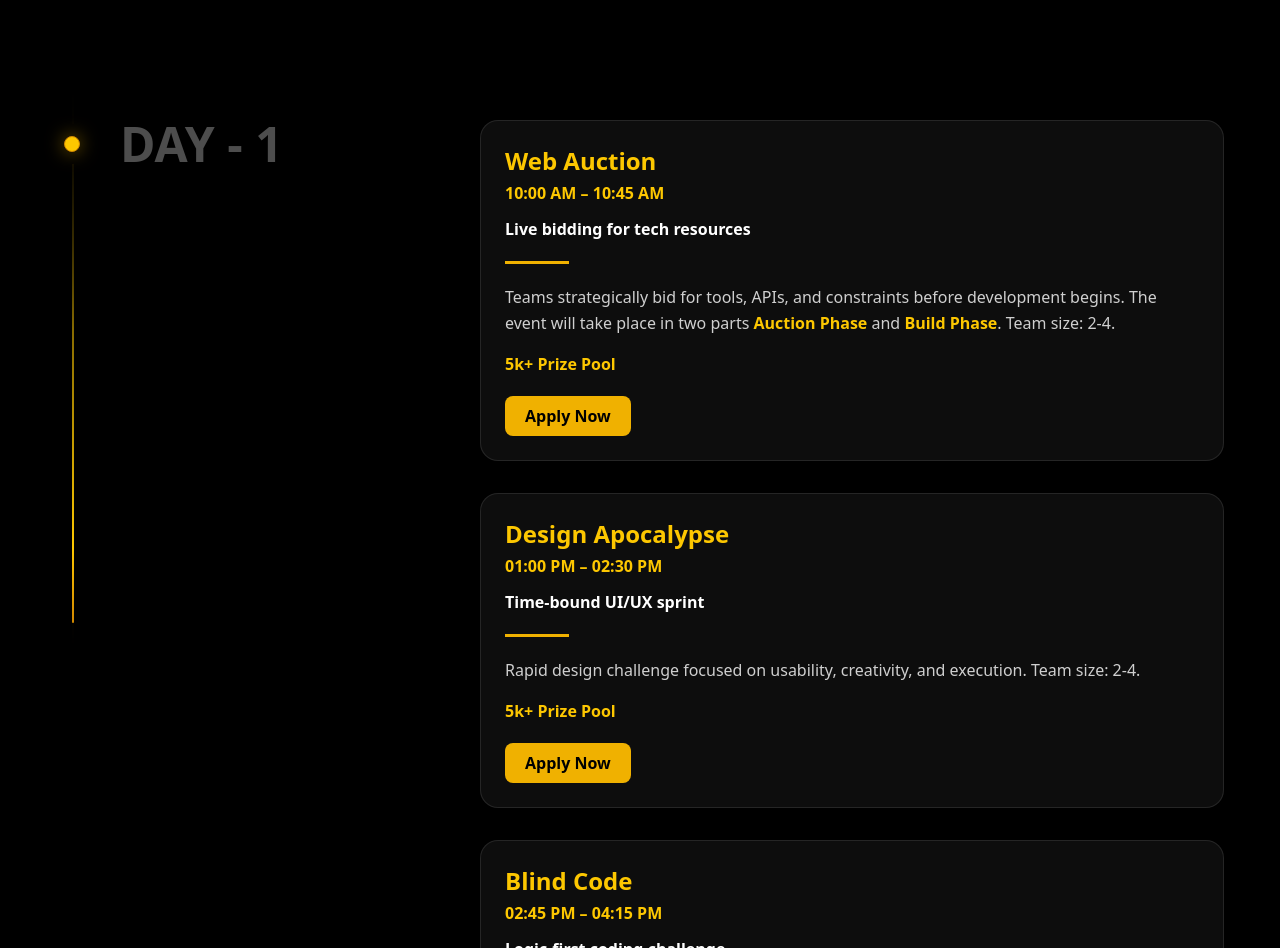
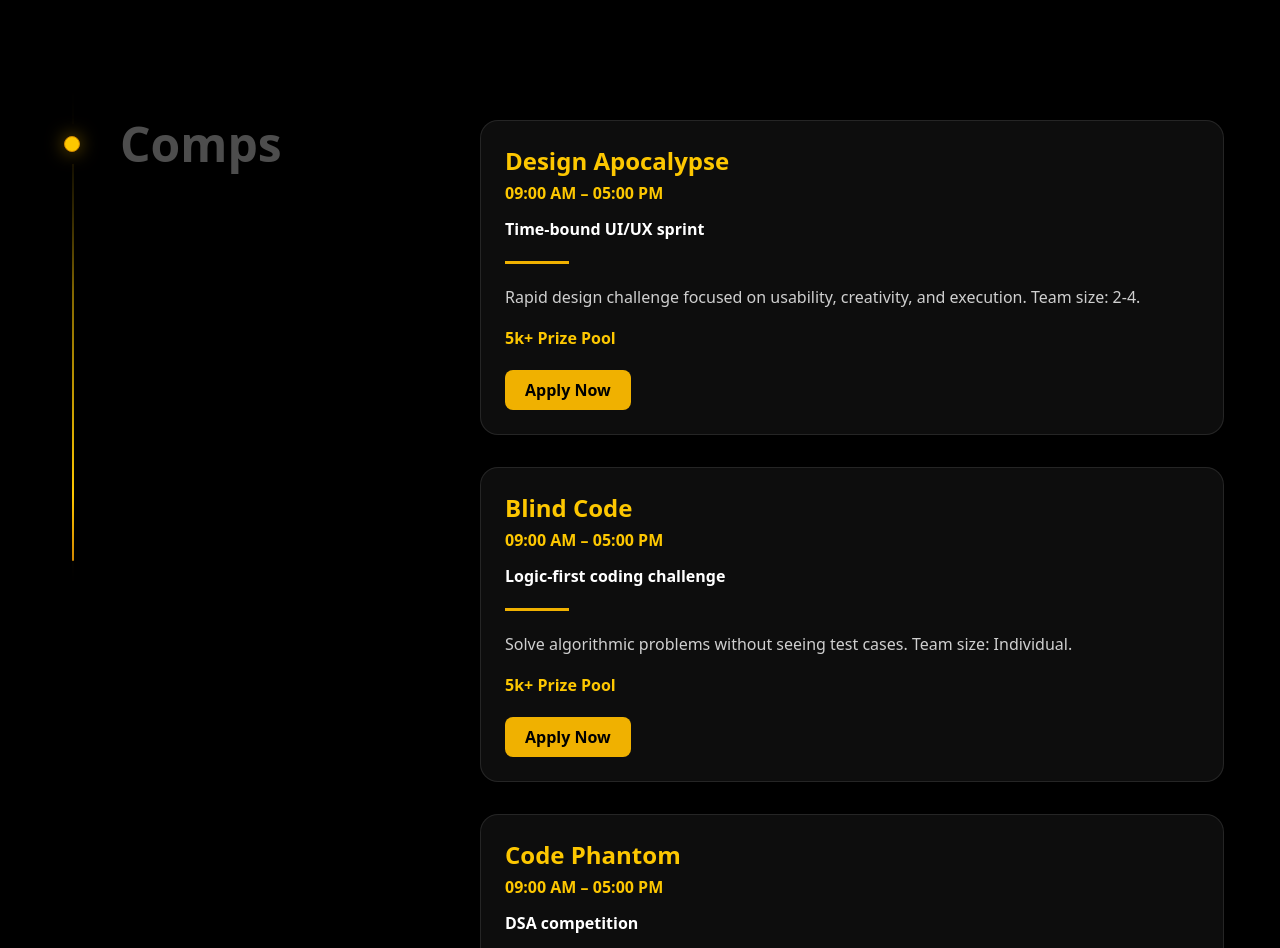
Before and after one commit to Namiiii-sys/Codefest-2.0, a Next.js app: page /events in a window 1280 px wide. Shown: the part 284-1232 px from the top of the page. Built offline with nearby package versions, Linux system fonts and the light colour scheme.

Commit message:
Update event titles and times in TimelineDemo

```diff
--- a/app/(home)/events/eventx.tsx
+++ b/app/(home)/events/eventx.tsx
@@ -8,37 +8,15 @@ import { Timeline } from "@/components/ui/timeline";
 export function TimelineDemo() {
   const data = [
     {
-      title: "DAY - 1",
+      title: "Comps",
       content: (
         <div className="space-y-8">
-
-          <EventBlock
-            title="Web Auction"
-            time="10:00 AM – 10:45 AM"
-            short="Live bidding for tech resources"
-            long={
-              <>
-                Teams strategically bid for tools, APIs, and constraints before development begins.
-                {" "}The event will take place in two parts{" "}
-                <span className="font-bold text-yellow-400">
-                  Auction Phase
-                </span>{" "}
-                and{" "}
-                <span className="font-bold text-yellow-400">
-                  Build Phase
-                </span>.
-                Team size: 2-4.
-              </>
-            }
-            prize="5k+ Prize Pool"
-            link="https://unstop.com/hackathons/web-auction-cbs-codefest-20-shaheed-sukhdev-college-of-business-studies-sscbs-du-delhi-1645678"
-          />
 
 
 
           <EventBlock
             title="Design Apocalypse"
-            time="01:00 PM – 02:30 PM"
+            time="09:00 AM – 05:00 PM"
             short="Time-bound UI/UX sprint"
             long="Rapid design challenge focused on usability, creativity, and execution. Team size: 2-4."
             prize="5k+ Prize Pool"
@@ -47,7 +25,7 @@ export function TimelineDemo() {
 
           <EventBlock
             title="Blind Code"
-            time="02:45 PM – 04:15 PM"
+            time="09:00 AM – 05:00 PM"
             short="Logic-first coding challenge"
             long="Solve algorithmic problems without seeing test cases. Team size: Individual."
             prize="5k+ Prize Pool"
@@ -56,7 +34,7 @@ export function TimelineDemo() {
 
           <EventBlock
             title="Code Phantom"
-            time="04:30 PM – 06:00 PM"
+            time="09:00 AM – 05:00 PM"
             short="DSA competition"
             long="Efficiency-driven coding and deep problem-solving rounds.Team size: Individual."
             prize="5k+ Prize Pool"
@@ -66,7 +44,7 @@ export function TimelineDemo() {
       ),
     },
     {
-      title: "DAY - 2",
+      title: "Hackathon",
       content: (
         <div className="space-y-8">
 
@@ -84,7 +62,7 @@ export function TimelineDemo() {
               </h4>
 
               <p className="text-yellow-400/80 font-semibold mt-3 text-lg">
-                09:30 AM — 09:00 PM
+                09:00 AM — 07:00 PM
               </p>
 
               <p className="mt-6 text-white font-medium text-lg max-w-2xl leading-relaxed">
```
